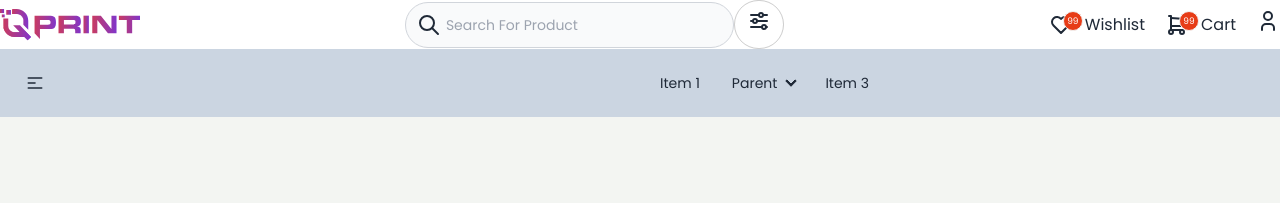
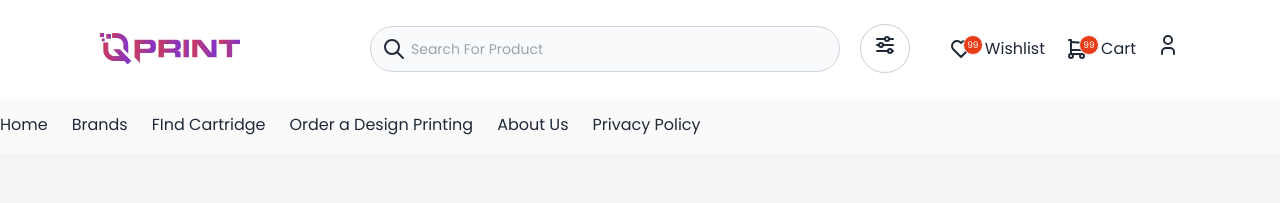
Before and after one commit to expertsquad/q-print-client, a Next.js app: page / in a window 1280 px wide. Shown: the top 203 px of the page. Built offline with nearby package versions, Linux system fonts and the light colour scheme.

Commit message:
stop working on header

```diff
--- a/src/components/header/Header.tsx
+++ b/src/components/header/Header.tsx
@@ -8,18 +8,19 @@ import {
 import IconButton from "./IconButton";
 import Image from "next/image";
 import qPrintLogo from "@/assets/logotwo.svg";
+import Link from "next/link";
 
 const Header = () => {
   return (
     <header>
-      <section className="flex items-center justify-between">
-        <div className="section-first-child">
+      <section className="flex items-center justify-between pt-6 pb-6 px-[100px]">
+        <div className="section-first-child w-1/4">
           <Image src={qPrintLogo} alt="Logo" />
         </div>
         {/* //SearchBar */}
-        <div className="section-second-child flex items-center">
-          <div className="relative">
-            <div className="absolute inset-y-0 start-0 flex items-center ps-3 pointer-events-none">
+        <div className="section-second-child flex items-center w-2/4 gap-5">
+          <div className="relative w-full">
+            <div className="absolute inset-y-0 start-0 flex items-center ps-3 pointer-events-none ">
               <IconSearch />
             </div>
             <input
@@ -35,7 +36,7 @@ const Header = () => {
           </div>
         </div>
         {/* //Heart, Cart and Profile */}
-        <div className="section-last-child flex items-center gap-5">
+        <div className="section-last-child flex items-center gap-5 w-1/4 navbar-end">
           <IconButton
             icon={<IconHeart />}
             badgeCount={99}
@@ -52,74 +53,13 @@ const Header = () => {
           <IconButton icon={<IconUser />} label="" />
         </div>
       </section>
-      <section>
-        <div className="navbar bg-slate-300">
-          <div className="navbar-start">
-            <div className="dropdown">
-              <div tabIndex={0} role="button" className="btn btn-ghost ">
-                <svg
-                  xmlns="http://www.w3.org/2000/svg"
-                  className="h-5 w-5"
-                  fill="none"
-                  viewBox="0 0 24 24"
-                  stroke="currentColor"
-                >
-                  <path
-                    strokeLinecap="round"
-                    strokeLinejoin="round"
-                    strokeWidth="2"
-                    d="M4 6h16M4 12h8m-8 6h16"
-                  />
-                </svg>
-              </div>
-              <ul
-                tabIndex={0}
-                className="menu menu-sm dropdown-content mt-3 z-[1] p-2 shadow bg-base-100 rounded-box w-52"
-              >
-                <li>
-                  <a>Item 1</a>
-                </li>
-                <li>
-                  <a>Parent</a>
-                  <ul className="p-2">
-                    <li>
-                      <a>Submenu 1</a>
-                    </li>
-                    <li>
-                      <a>Submenu 2</a>
-                    </li>
-                  </ul>
-                </li>
-                <li>
-                  <a>Item 3</a>
-                </li>
-              </ul>
-            </div>
-          </div>
-          <div className=" hidden lg:flex">
-            <ul className="menu menu-horizontal px-1">
-              <li>
-                <a>Item 1</a>
-              </li>
-              <li>
-                <details>
-                  <summary>Parent</summary>
-                  <ul className="p-2">
-                    <li>
-                      <a>Submenu 1</a>
-                    </li>
-                    <li>
-                      <a>Submenu 2</a>
-                    </li>
-                  </ul>
-                </details>
-              </li>
-              <li>
-                <a>Item 3</a>
-              </li>
-            </ul>
-          </div>
-        </div>
+      <section className="bg-[#FAFAFA] py-4 flex gap-6">
+        <Link href="/home">Home</Link>
+        <Link href="/home">Brands</Link>
+        <Link href="/home">FInd Cartridge</Link>
+        <Link href="/home">Order a Design Printing </Link>
+        <Link href="/home">About Us</Link>
+        <Link href="/home">Privacy Policy</Link>
       </section>
     </header>
   );
```
